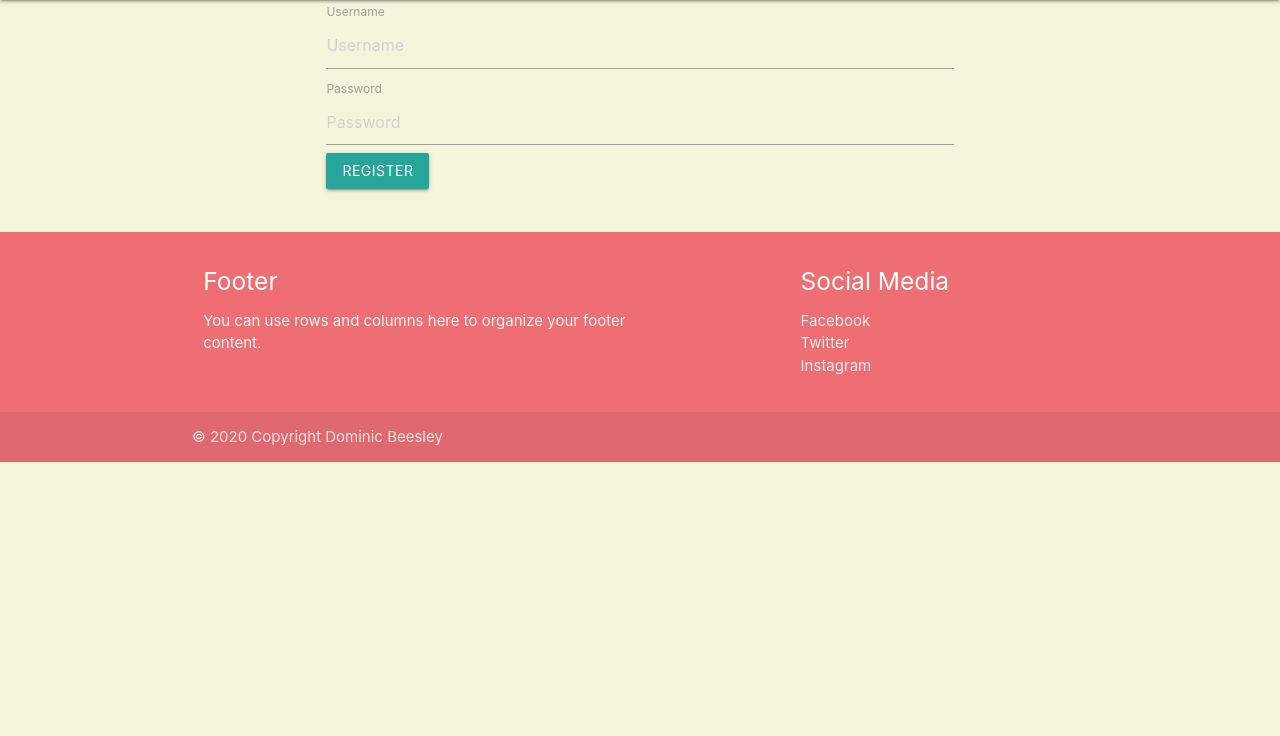
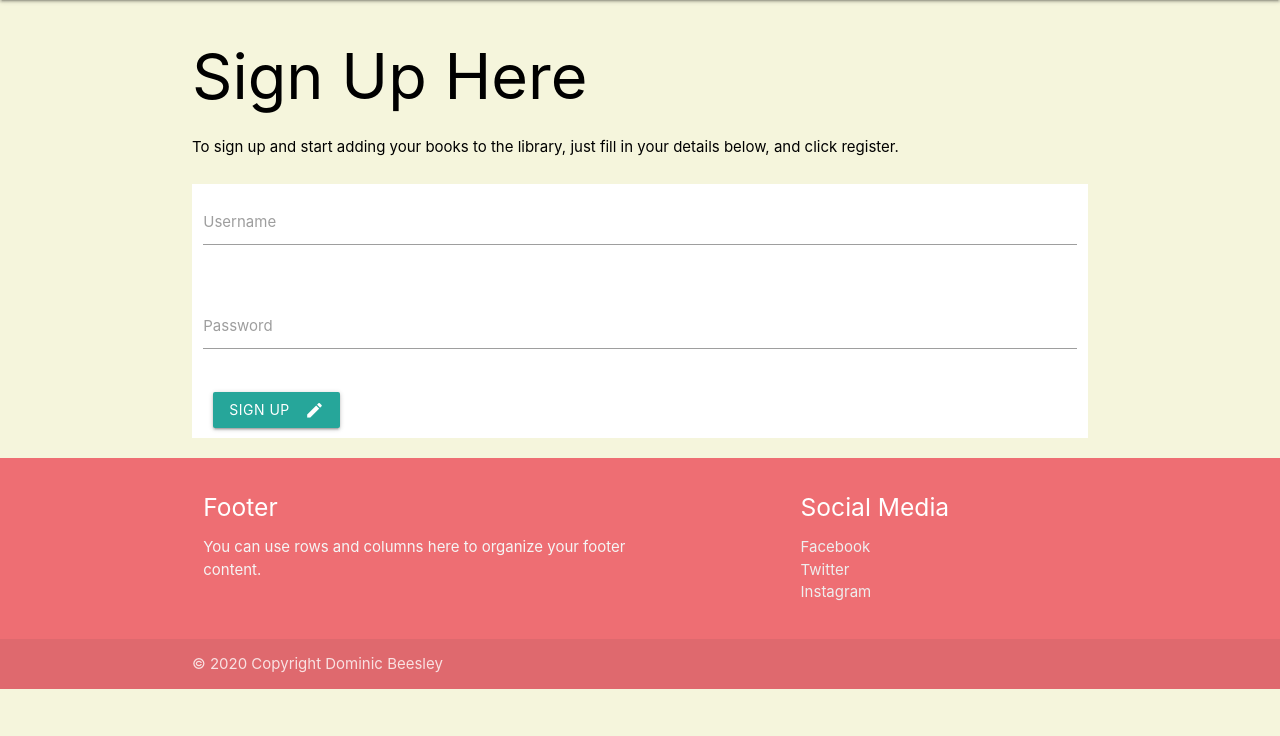
Before and after one commit to dombeesley/datacentricmilestone, a Flask app: page /register in a window 1280 px wide. Shown: the part 64-800 px from the top of the page. Run offline with Flask 2, Linux system fonts and the light colour scheme; some libraries are stand-ins or nearby versions.

Commit message:
add app routing to register

```diff
--- a/app.py
+++ b/app.py
@@ -1,5 +1,5 @@
 import os
-from flask import Flask, render_template, redirect, request, url_for
+from flask import Flask, render_template, redirect, request, url_for, session
 from flask_pymongo import PyMongo
 from bson.objectid import ObjectId
 
@@ -46,12 +46,24 @@ def login():
     return render_template('login.html')
 
 
-@app.route('/register')
+@app.route('/register', methods=['POST', 'GET'])
 def register():
+    if request.method == 'POST':
+        users = mongo.db.users
+        existing_user = users.find_one({'username': request.form['username']})
+
+        if existing_user is None:
+            users.insert({'username': request.form['username'], 'password': request.form['password']})
+            session['username'] = request.form['username']
+            return redirect(url_for('home'))
+
+        return 'Sorry - someone else has that name. Try another!'
+
     return render_template('register.html')
 
 
 if __name__ == '__main__':
+    app.secret_key = 'mysecret'
     app.run(host=os.environ.get('IP', '0.0.0.0'),
             port=int(os.environ.get('PORT', '5000')),
             debug=True)
--- a/static/css/style.css
+++ b/static/css/style.css
@@ -40,3 +40,15 @@ img {
 }
 
 /* View Book page */
+
+
+/* Register page */
+.registerform{
+    background: white;
+    margin-top: 25px;
+}
+
+.formbutton{
+    margin-left: 10px;
+    margin-bottom: 10px;
+}
--- a/templates/addbook.html
+++ b/templates/addbook.html
@@ -61,7 +61,8 @@
             </div>
         </div>
         <div class="row">
-            <button class="btn waves-effect waves-light" id="addbutton" type="submit">Add Review
+            <button class="btn waves-effect waves-light" id="addbutton" type="submit">
+                Add Review
                 <i class="material-icons right">book</i>
             </button>
         </div>
--- a/templates/register.html
+++ b/templates/register.html
@@ -2,23 +2,32 @@
 
 {% block content %}
 
+<h1> Sign Up Here</h1>
 
-<div class="container">
-    <div class="row">
-        <div class="col-md-4 col-md-offset-4">
-            <form method=POST action="{{ url_for('register') }}">
-                <div class="form-group">
-                    <label for="exampleInputEmail1">Username</label>
-                    <input type="text" class="form-control" name="username" placeholder="Username">
-                </div>
-                <div class="form-group">
-                    <label for="exampleInputPassword1">Password</label>
-                    <input type="password" class="form-control" name="pass" placeholder="Password">
-                </div>
-                <button type="submit" class="btn btn-primary btn-block">Register</button>
-            </form>
-            <br>
+<div>
+    To sign up and start adding your books to the library, just fill in your details below, and click register.
+</div>
+
+<div class="row">
+    <form class="col s12 registerform" method="POST" action="{{ url_for('register') }}">
+        <div class="row">
+            <div class="input-field col s12">
+            <input id="username" type="text" name="username" class="validate">
+            <label for="username">Username</label>
+            </div>
         </div>
-    </div>
-</div>
+        <div class="row">
+            <div class="input-field col s12">
+            <input id="password" type="password" name = "password" class="validate">
+            <label for="password">Password</label>
+            </div>
+        </div>
+        <button type="submit" class="btn btn-primary btn-block formbutton">
+            <i class="material-icons right">create</i>
+            Sign Up
+        </button>
+    </form>
+  </div>
+
+
 {% endblock %}
```
